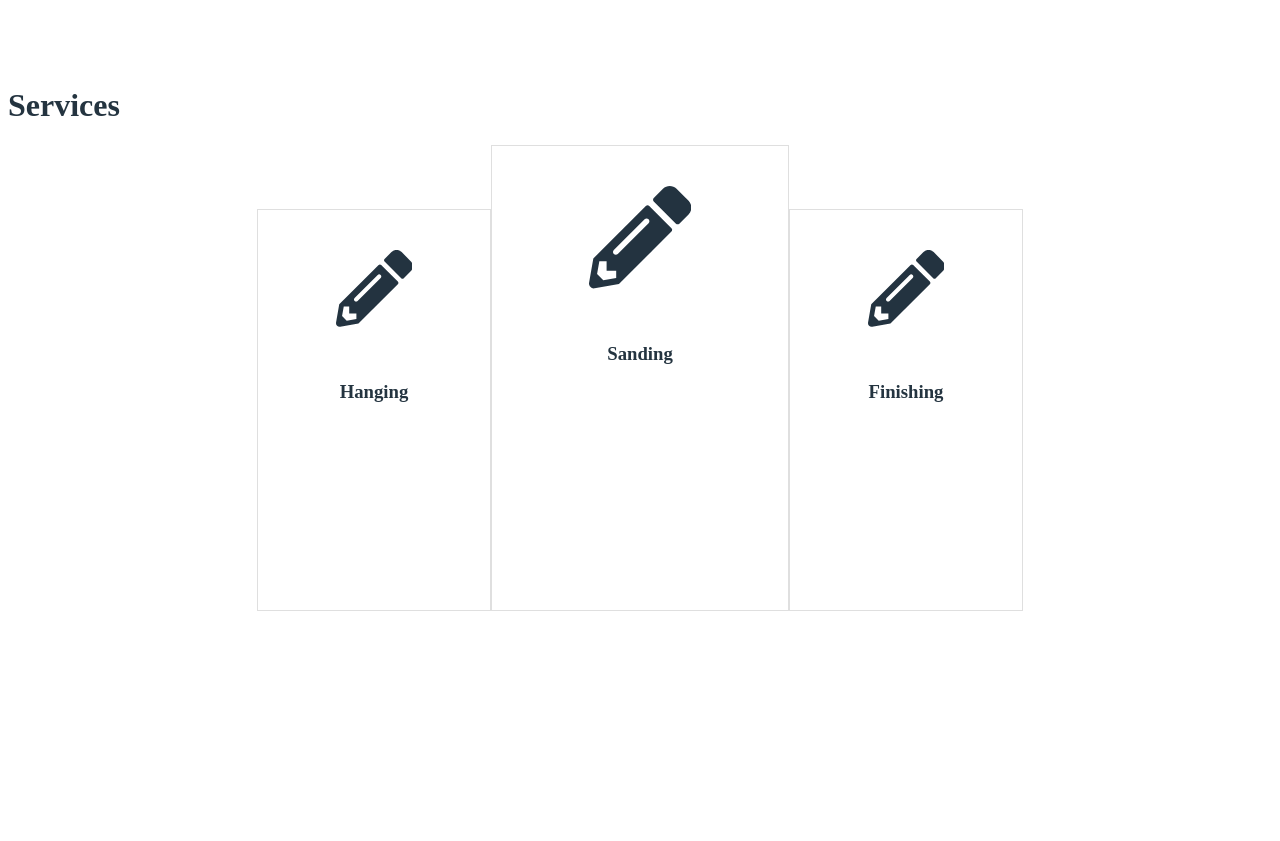
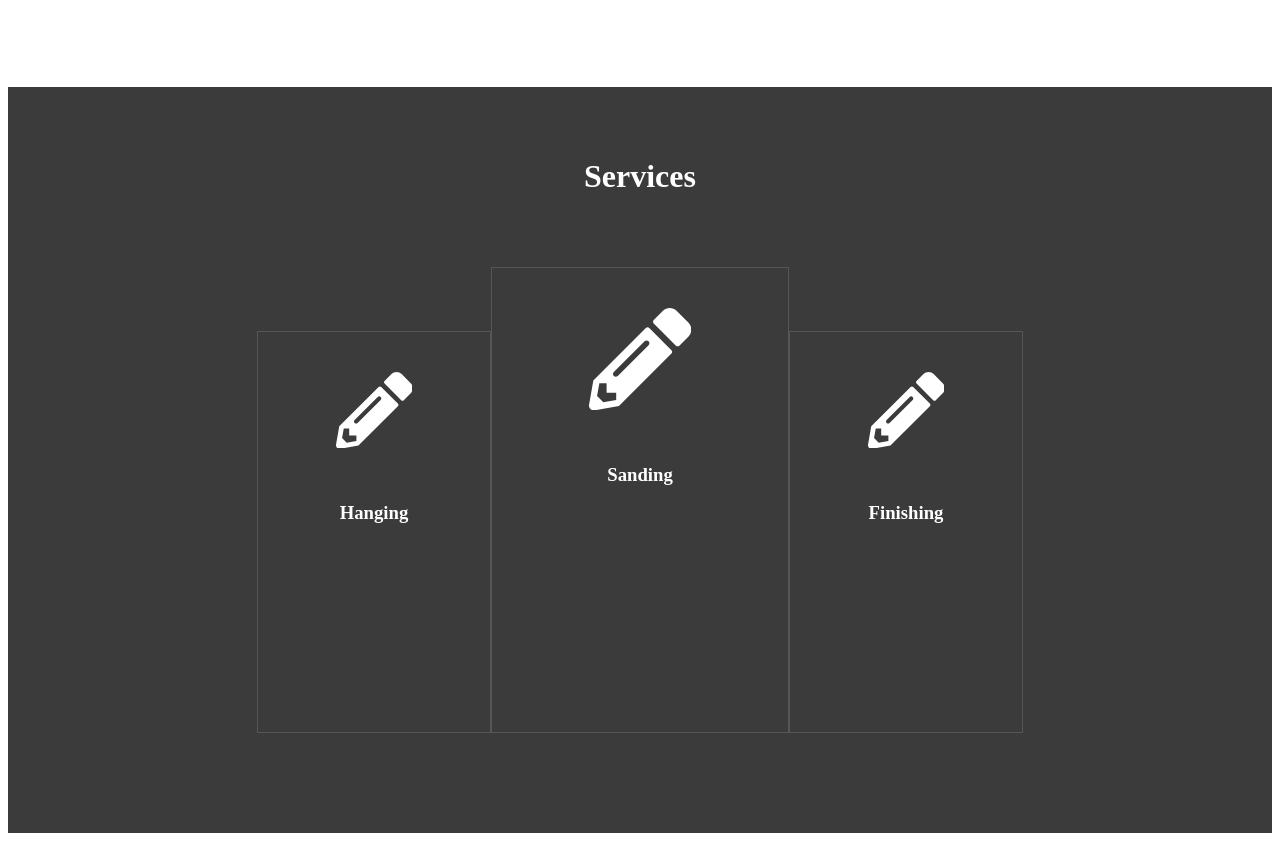
Before and after one commit to grantralls/joescustomdrywall, a Gatsby site: page / in a window 1280 px wide. Shown: the part 1020-1861 px from the top of the page. Before the commit the page ends 1639 px from the top, so only its background shows below. Built offline with nearby package versions, Linux system fonts and the light colour scheme; Gatsby itself is replaced by a stand-in of ours.

Commit message:
adding and editing the services section

```diff
--- a/src/components/servicecard.jsx
+++ b/src/components/servicecard.jsx
@@ -1,12 +1,12 @@
 /* eslint-disable react/prop-types */
 import React from 'react';
-import styles from '../styles/card.module.css'
+import styles from '../styles/card.module.css';
 
 export default function ServiceCard({ service, id = '' }) {
-    return (
-        <div className={styles.card} id={styles[id]}>
-            <svg id={styles.cardLogo} aria-hidden="true" focusable="false" data-prefix="fas" data-icon="pencil-alt" class="svg-inline--fa fa-pencil-alt fa-w-16" role="img" xmlns="http://www.w3.org/2000/svg" viewBox="0 0 512 512"><path fill="currentColor" d="M497.9 142.1l-46.1 46.1c-4.7 4.7-12.3 4.7-17 0l-111-111c-4.7-4.7-4.7-12.3 0-17l46.1-46.1c18.7-18.7 49.1-18.7 67.9 0l60.1 60.1c18.8 18.7 18.8 49.1 0 67.9zM284.2 99.8L21.6 362.4.4 483.9c-2.9 16.4 11.4 30.6 27.8 27.8l121.5-21.3 262.6-262.6c4.7-4.7 4.7-12.3 0-17l-111-111c-4.8-4.7-12.4-4.7-17.1 0zM124.1 339.9c-5.5-5.5-5.5-14.3 0-19.8l154-154c5.5-5.5 14.3-5.5 19.8 0s5.5 14.3 0 19.8l-154 154c-5.5 5.5-14.3 5.5-19.8 0zM88 424h48v36.3l-64.5 11.3-31.1-31.1L51.7 376H88v48z"></path></svg>
-            <h3 id={styles.cardText}>{service}</h3>
-        </div>
-    );
+  return (
+    <div className={styles.card} id={styles[id]}>
+      <svg id={styles.cardLogo} aria-hidden="true" focusable="false" data-prefix="fas" data-icon="pencil-alt" className="svg-inline--fa fa-pencil-alt fa-w-16" role="img" xmlns="http://www.w3.org/2000/svg" viewBox="0 0 512 512"><path fill="currentColor" d="M497.9 142.1l-46.1 46.1c-4.7 4.7-12.3 4.7-17 0l-111-111c-4.7-4.7-4.7-12.3 0-17l46.1-46.1c18.7-18.7 49.1-18.7 67.9 0l60.1 60.1c18.8 18.7 18.8 49.1 0 67.9zM284.2 99.8L21.6 362.4.4 483.9c-2.9 16.4 11.4 30.6 27.8 27.8l121.5-21.3 262.6-262.6c4.7-4.7 4.7-12.3 0-17l-111-111c-4.8-4.7-12.4-4.7-17.1 0zM124.1 339.9c-5.5-5.5-5.5-14.3 0-19.8l154-154c5.5-5.5 14.3-5.5 19.8 0s5.5 14.3 0 19.8l-154 154c-5.5 5.5-14.3 5.5-19.8 0zM88 424h48v36.3l-64.5 11.3-31.1-31.1L51.7 376H88v48z" /></svg>
+      <h3 id={styles.cardText}>{service}</h3>
+    </div>
+  );
 }
--- a/src/components/services.jsx
+++ b/src/components/services.jsx
@@ -4,14 +4,14 @@ import styles from '../styles/services.module.css';
 
 function Services() {
   return (
-    <>
-      <h1>Services</h1>
+    <div id={styles.servicesSection}>
+      <h1 id={styles.servicesText}>Services</h1>
       <main id={styles.serviceContainer}>
-        <ServiceCard id="smallCard" service="Hanging"/>
+        <ServiceCard id="smallCard" service="Hanging" />
         <ServiceCard service="Sanding" />
         <ServiceCard id="smallCard" service="Finishing" />
       </main>
-    </>
+    </div>
   );
 }
 
--- a/src/styles/card.module.css
+++ b/src/styles/card.module.css
@@ -1,12 +1,14 @@
 .card {
-    width: 20vw;
-    height: 30vw;
+    width: 50vw;
+    height: 70vw;
+
+    padding: 40px 20px;
 
     border: #9696964d 1px solid;
 
-    padding: 40px 20px;
+    text-align: center;
 
-    text-align: center;
+    margin: 50px auto;
 }
 
 #cardLogo {
@@ -16,10 +18,32 @@
 
 #cardText {
     margin-top: 50px;
-
+    font-size: 7vw;
 }
 
-#smallCard {
-    width: 15vw;
-    height: 25vw;
+/*Desktop CSS*/
+@media only screen and (min-width: 1024px) {
+    .card {
+        width: 20vw;
+        height: 30vw;
+
+        padding: 40px 20px;
+
+        text-align: center;
+    }
+
+    #cardLogo {
+        width: 40%;
+        text-align: center;
+    }
+
+    #cardText {
+        margin-top: 50px;
+        font-size: revert;
+    }
+
+    #smallCard {
+        width: 15vw;
+        height: 25vw;
+    }
 }
--- a/src/styles/services.module.css
+++ b/src/styles/services.module.css
@@ -1,7 +1,24 @@
 #serviceContainer {
-    display: grid;
-    grid-template-columns: auto auto auto;
+    grid-template-rows: auto auto auto;
+}
 
-    justify-content: center;
-    align-items: end;
+#servicesText {
+    text-align: center;
 }
+
+#servicesSection {
+    background-color: #3b3b3b;
+    color: white;
+    padding: 50px;
+}
+
+/*Desktop CSS*/
+@media only screen and (min-width: 1024px) {
+    #serviceContainer {
+        display: grid;
+        grid-template-columns: auto auto auto;
+
+        justify-content: center;
+        align-items: end;
+    }
+}
```
